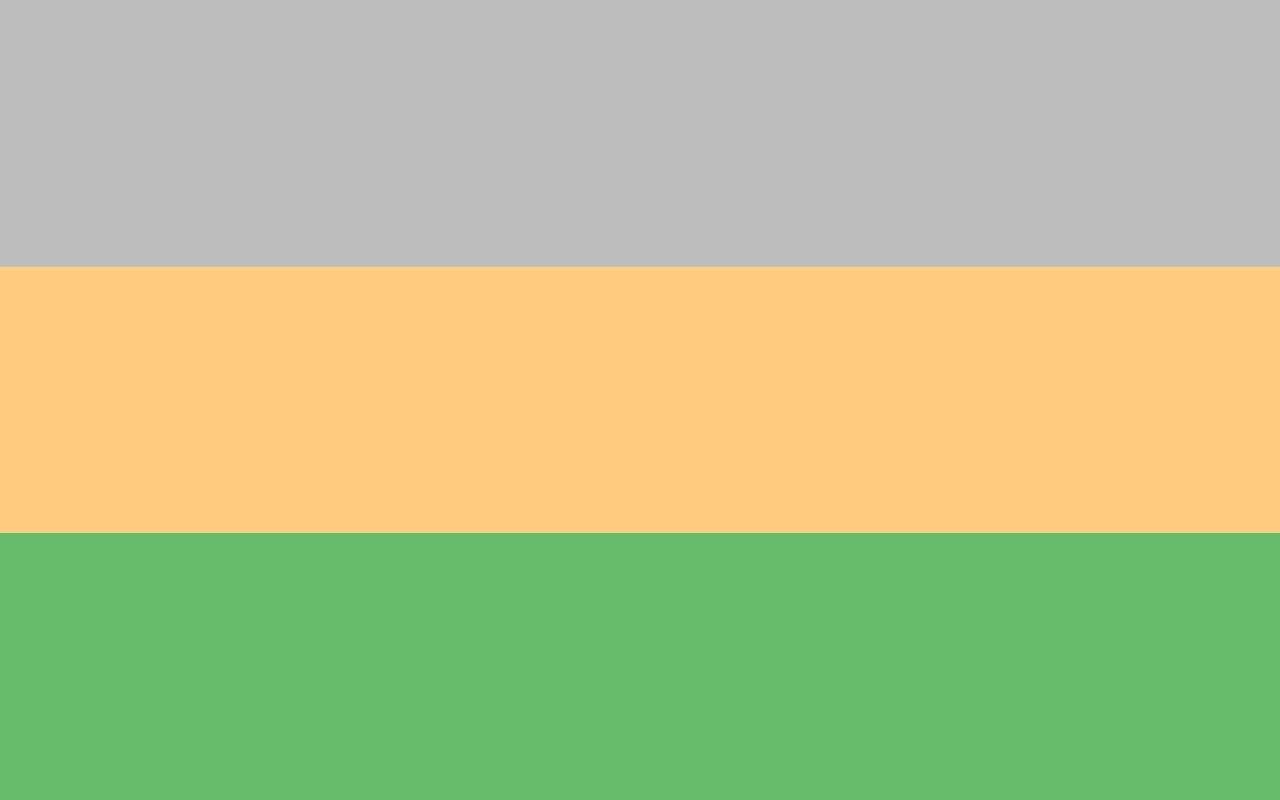
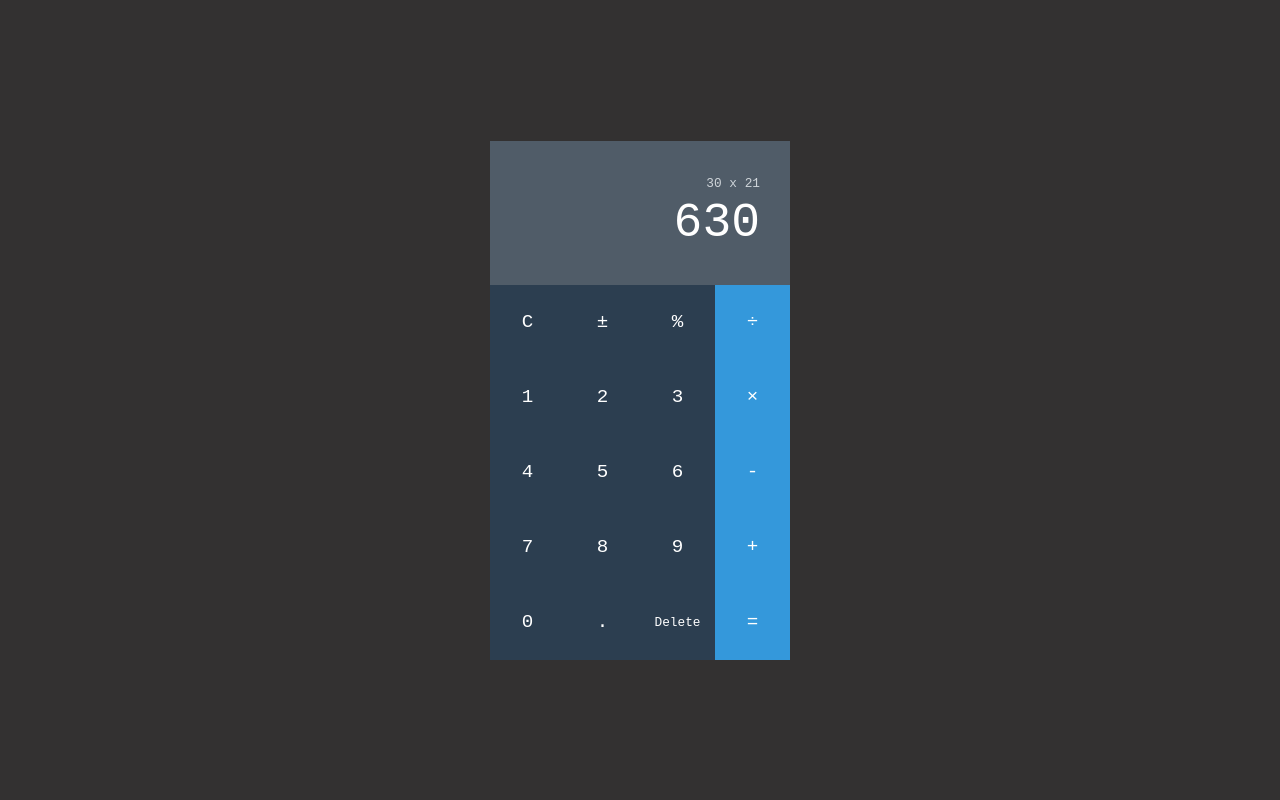
Before and after one commit to lofty777/hexlet, a plain HTML site: page index.html in a window 1280 px wide. Drawn offline with Linux system fonts and the light colour scheme; a web font is replaced by a local one.

Commit message:
B2. Test2. Calculation

```diff
--- a/index.html
+++ b/index.html
@@ -2,15 +2,50 @@
 <html lang="ru">
 <head>
   <meta charset="UTF-8">
+  <meta http-equiv="X-UA-Compatible" content="IE=edge">
   <meta name="viewport" content="width=device-width, initial-scale=1.0">
   <link rel="stylesheet" href="styles/app.css">
-  <title>Гибкость элементов</title>
+  <title>Калькулятор</title>
 </head>
 <body>
-  <div class="flex-container h-100vh">
-    <div class="flex-item bg-gray no-shrink"></div>
-    <div class="flex-item bg-orange"></div>
-    <div class="flex-item bg-green"></div>
+  <div class="calculation">
+    <!-- BEGIN (write your solution here) -->
+    <div class="result">
+      <p class="small text-gray">30 x 21</p>
+      <p class="text-big ">630</p>
+    </div>
+
+    <div class="calc-item">
+      <button class="btn">C</button>
+      <button class="btn">&plusmn;</button>
+      <button class="btn">%</button>
+      <button class="btn bg-blue">&divide;</button>
+    </div>
+    <div class="calc-item">
+      <button class="btn">1</button>
+      <button class="btn">2</button>
+      <button class="btn">3</button>
+      <button class="btn bg-blue">&times;</button>
+    </div>
+    <div class="calc-item">
+      <button class="btn">4</button>
+      <button class="btn">5</button>
+      <button class="btn">6</button>
+      <button class="btn bg-blue">-</button>
+      </div>
+    <div class="calc-item">
+      <button class="btn">7</button>
+      <button class="btn">8</button>
+      <button class="btn">9</button>
+      <button class="btn bg-blue">+</button>
+      </div>
+    <div class="calc-item">
+      <button class="btn">0</button>
+      <button class="btn">.</button>
+      <button class="btn small">Delete</button>
+      <button class="btn bg-blue">=</button>
+      </div>
+    <!-- END -->
   </div>
 </body>
 </html>
--- a/styles/app.css
+++ b/styles/app.css
@@ -1,45 +1,84 @@
-/** CSS STYLE **/
-body {
-  margin: 0;
+@font-face {
+  font-weight: 400;
+  font-family: "Roboto Mono";
+  src: url("../assets/fonts/RobotoMono-Regular.woff2") format("woff2");
 }
 
-.bg-gray {
-  background: #bdbdbd;
+body {
+  display: flex;
+  align-items: center;
+  justify-content: center;
+  width: 100vw;
+  height: 100vh;
+  margin: 0;
+
+  font-family: "Roboto Mono", monospace;
+
+  background: #333131;
 }
 
-.bg-orange {
-  background: #ffcc80;
+p {
+  margin: 5px 0;
 }
 
-.bg-green {
-  background: #66bb6a;
+/* BEGIN (write your solution here) */
+
+.calculation {
+  width: 300px;
+
+  background-color: #2c3e50;
 }
 
-.h-100vh {
-  height: 100vh;
+.result {
+  padding: 30px;
+
+  color: #fff;
+  text-align: right;
+
+  background-color: #505c68;
 }
 
-.flex-container {
-  /* BEGIN (write your solution here) */
-
+.calc-item {
   display: flex;
-  flex-direction: column;
-
-  /* END */
+  justify-content: space-between;
 }
 
-.flex-item {
-  /* BEGIN (write your solution here) */
+.btn {
+  display: block;
+  width: 100%;
+  height: 75px;
 
-  flex: 1 1 200px;
+  color: #fff;
+  font-size: 1.2em;
+  font-family: inherit;
 
-  /* END */
+  background: none;
+  border: 0;
+  cursor: pointer;
 }
 
-.no-shrink {
-  /* BEGIN (write your solution here) */
+.btn:hover {
+  background-color: #364c63;
+}
 
-  flex-shrink: 0;
+/* END */
 
-  /* END */
+.small {
+  font-size: 80%;
 }
+
+.bg-blue {
+  background: #3498db;
+}
+
+.bg-blue:hover {
+  background: #67b2e4;
+}
+
+.text-big {
+  font-size: 3em;
+}
+
+.text-gray {
+  color: #ced4d9;
+}
```
